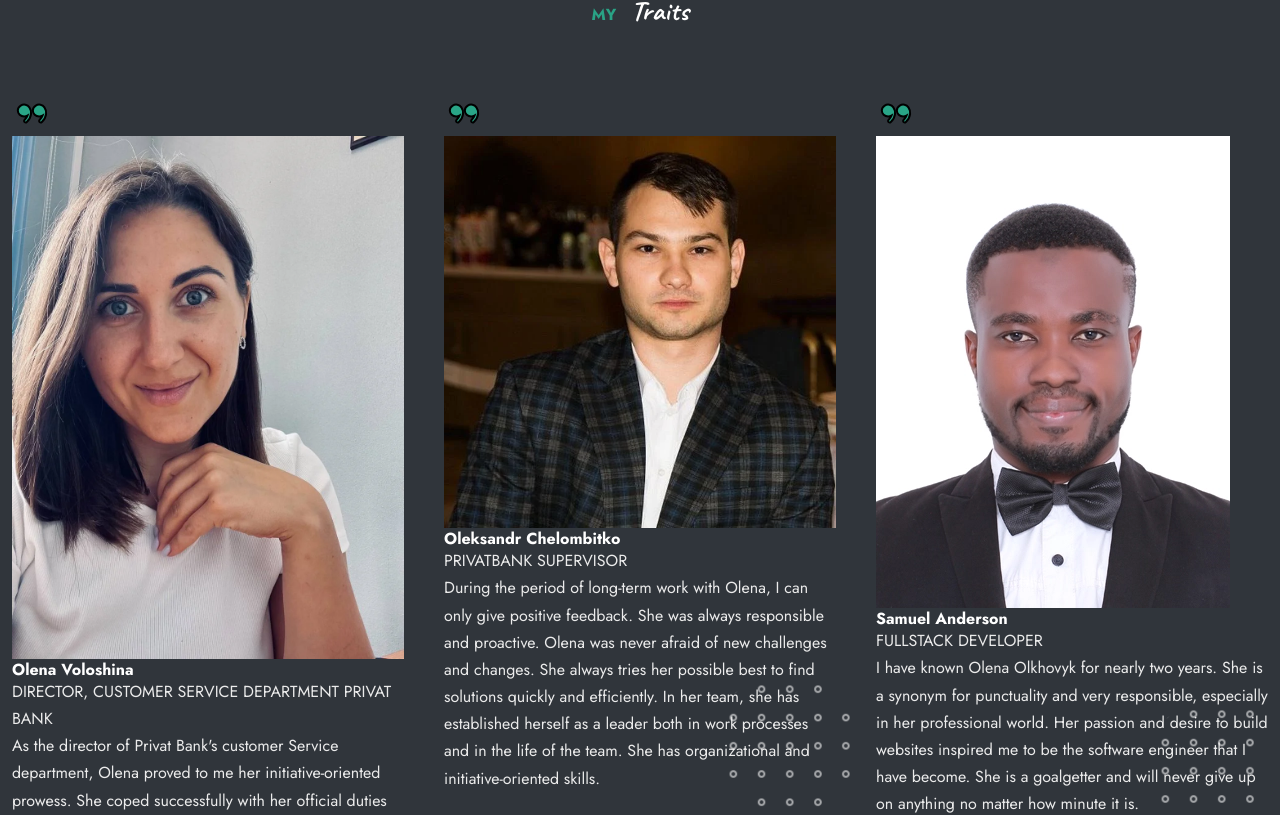
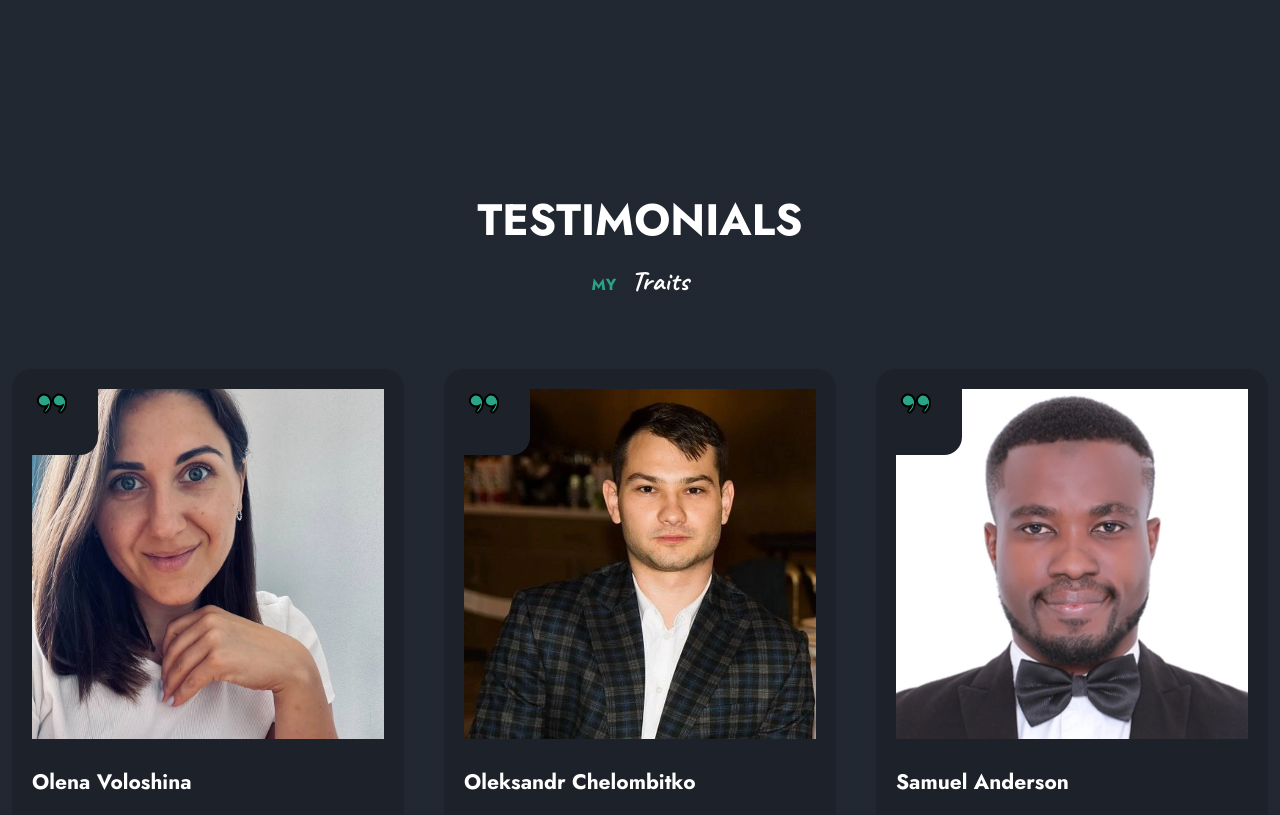
Before and after one commit to Olena-Olkhovyk/my-portfolio, a React (Create React App) app: page / in a window 1280 px wide. Shown: the part 5140-5955 px from the top of the page. Built offline with nearby package versions, Linux system fonts and the light colour scheme.

Commit message:
Style testimonials component

```diff
--- a/src/components/Testimonials/testimonials.module.css
+++ b/src/components/Testimonials/testimonials.module.css
@@ -0,0 +1,49 @@
+.testimonialsPage {
+  padding-top: 270px;
+  background-image: var(--third-gradient);
+}
+
+.testimonialsCard {
+  background-color: var(--container-color);
+  padding: 20px;
+  border-radius: 20px;
+  height: 950px;
+  overflow: hidden;
+  position: relative;
+}
+
+.header {
+  position: relative;
+}
+
+.testIcon {
+  position: absolute;
+  top: 0;
+  left: 0;
+  width: 66px;
+  height: 66px;
+  background-color: var(--container-color);
+  border-bottom-right-radius: 18px;
+}
+
+.testimImg {
+  height: 350px;
+  width: 100%;
+  object-fit: cover;
+  margin-bottom: 30px;
+}
+
+.testDescriotion {
+  min-height: 110px;
+}
+
+.testName {
+  font-size: var(--largest-font-size);
+  margin-bottom: 30px;
+}
+
+.testAuthor {
+  font-size: var(--tiny-font-size);
+  color: var(--primary-color);
+  margin-bottom: 30px;
+}
```
